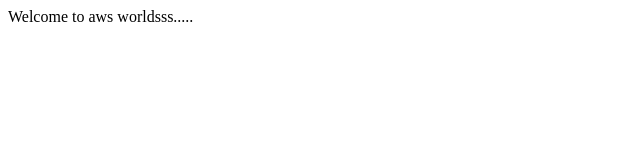
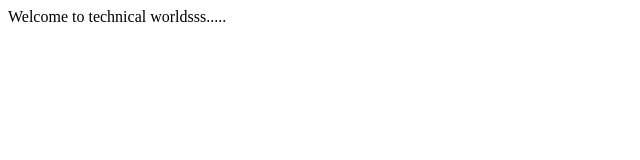
Before and after one commit to venkatchalla12/real, a plain HTML site: page index.html in a window 1280 px wide. Shown: the full height of the page, 0-640 px from the left. Drawn offline with Linux system fonts and the light colour scheme.

Commit message:
5th commit on 5

```diff
--- a/index.html
+++ b/index.html
@@ -1 +1 @@
-<html><body>Welcome to aws  worldsss.....</body></html>
+<html><body>Welcome to technical  worldsss.....</body></html>
```
Also changed, not shown: 2 other files.
